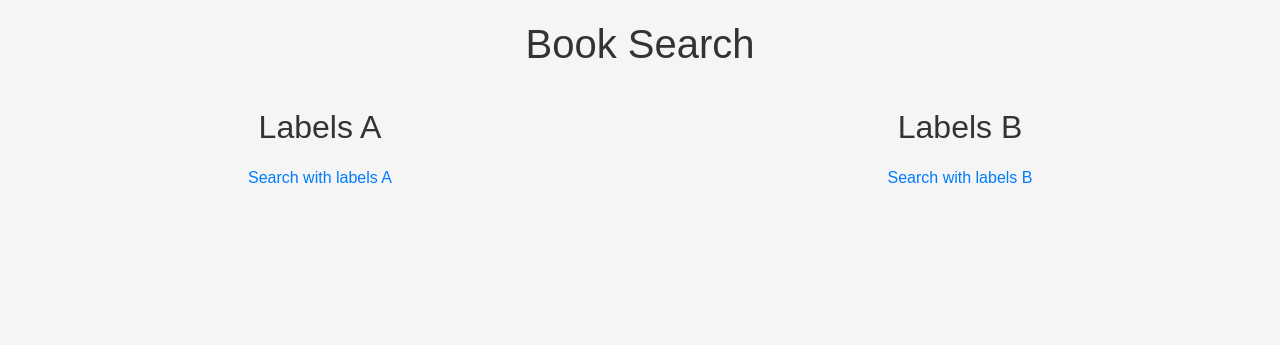
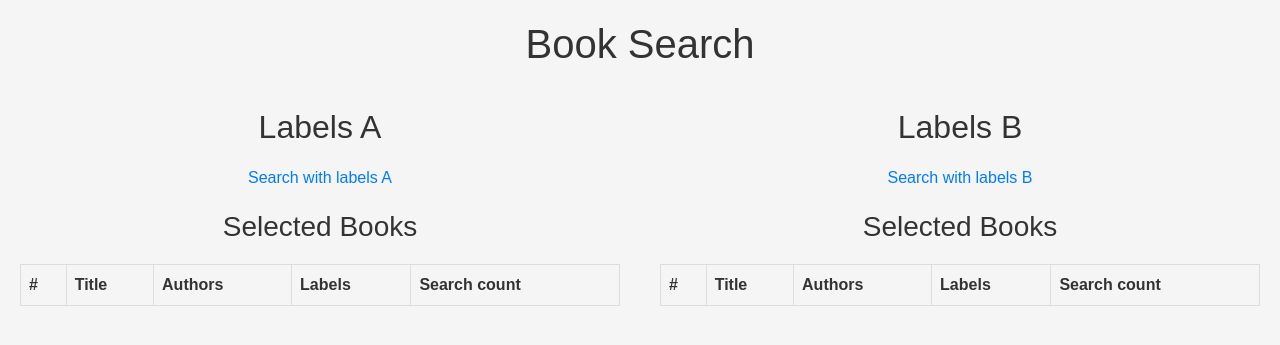
Before and after one commit to NatLibFi/kivepa-booksearch-workshop, a Flask app: page / in a window 1280 px wide. Shown: the top 345 px of the page. Run offline with Flask 3, Linux system fonts and the light colour scheme; data that the repository does not hold is empty; some libraries are stand-ins or nearby versions.

Commit message:
Show selected books tables in index page too

```diff
--- a/app.py
+++ b/app.py
@@ -1,6 +1,5 @@
 import os
 import sqlite3
-import random
 import uuid
 from datetime import datetime, timezone
 from flask import Flask, request, render_template, jsonify, session, redirect
@@ -60,7 +59,6 @@ def abandon_fn(labels_set):
     author = request.form.get("author")
     print(f"Book not found: {author} - {title}")
     # The used labels set needs to be retained
-    print(labels_set)
     return redirect(f"/{labels_set}/search_page")
 
 
@@ -182,9 +180,9 @@ def select_fn(labels_set):
     return jsonify({"message": "Result selected and saved successfully"})
 
 
-@app.route("/get_selected_books", methods=["GET"])
-def get_selected_books():
-    # Retrieve selected books for the current user (using session or any other user identification method)
+@app.route("/<labels_set>/get_selected_books", methods=["GET"])
+def get_selected_books_fn(labels_set):
+    # Retrieve selected books for the current user and labels set
     user_selected_books = []
 
     connection = sqlite3.connect(sqlite3_db_path)
@@ -194,9 +192,9 @@ def get_selected_books():
     cursor.execute(
         """
         SELECT title, authors, labels_set, search_count FROM selected_books
-        WHERE uid = ? ORDER BY selection_time_utc ASC
+        WHERE uid = ? AND labels_set = ? ORDER BY selection_time_utc ASC
     """,
-        (str(session["uid"]),),
+        (str(session["uid"]), labels_set),
     )
 
     rows = cursor.fetchall()
--- a/static/styles.css
+++ b/static/styles.css
@@ -12,6 +12,10 @@ h1 {
 }
 
 h2 {
+    text-align: center;
+    margin: 20px 0;
+}
+h3 {
     text-align: center;
     margin: 20px 0;
 }
--- /dev/null
+++ b/static/table.html
@@ -0,0 +1,22 @@
+<html>
+
+<body>
+
+    <table class="selected-books-table">
+        <thead>
+            <tr>
+                <th>#</th>
+                <th>Title</th>
+                <th>Authors</th>
+                <th>Labels</th>
+                <th>Search count</th>
+            </tr>
+        </thead>
+        <tbody>
+            <!-- Selected books will be displayed here -->
+        </tbody>
+    </table>
+
+</body>
+
+</html>
--- /dev/null
+++ b/static/table.js
@@ -0,0 +1,24 @@
+// Function to fetch and display selected books
+async function populateSelectedBooksTable(labels_set) {
+    const response = await fetch('/' + labels_set + '/get_selected_books');
+    const data = await response.json();
+
+    const tableBody = document.querySelector('#selected-books-table-' + labels_set + ' tbody');
+    tableBody.innerHTML = ''; // Clear existing rows
+
+    let rowNumber = 1; // Initialize the row number
+
+    data.selectedBooks.forEach(book => {
+        const row = document.createElement('tr');
+        row.innerHTML = `
+            <td>${rowNumber}</td>
+            <td>${book.title}</td>
+            <td>${book.authors}</td>
+            <td>${book.labels_set}</td>
+            <td>${book.search_count}</td>
+        `;
+        tableBody.appendChild(row);
+
+        rowNumber++; // Increment the row number for the next row
+    });
+}
--- a/templates/index.html
+++ b/templates/index.html
@@ -10,6 +10,7 @@
     <!-- <script src="https://cdnjs.cloudflare.com/ajax/libs/popper.js/1.16.0/umd/popper.min.js"></script> -->
     <script src="https://maxcdn.bootstrapcdn.com/bootstrap/4.5.2/js/bootstrap.min.js"></script>
     <link rel="stylesheet" href="static/styles.css">
+    <script src="/static/table.js"></script>
 </head>
 
 <body>
@@ -19,13 +20,25 @@
             <div class="col centering-col">
                 <h2>Labels A</h2>
                 <a href="{{ url_for('search_page_fn', labels_set='a') }}">Search with labels A</a>
+                <h3>Selected Books</h3>
+                <table id="selected-books-table-a" class="selected-books-table"></table>
             </div>
             <div class="col centering-col">
                 <h2>Labels B</h2>
                 <a href="{{ url_for('search_page_fn', labels_set='b') }}">Search with labels B</a>
+                <h3>Selected Books</h3>
+                <table id="selected-books-table-b" class="selected-books-table"></table>
             </div>
         </div>
     </div>
 </body>
+<script>
+    $(document).ready(function () {
+        $(".selected-books-table").load('/static/table.html');
+        // Fetch and display selected books when the page loads
+        populateSelectedBooksTable('a');
+        populateSelectedBooksTable('b');
+    });
+</script>
 
 </html>
```
Also changed, not shown: templates/search-page.html (+22 -54 lines).
